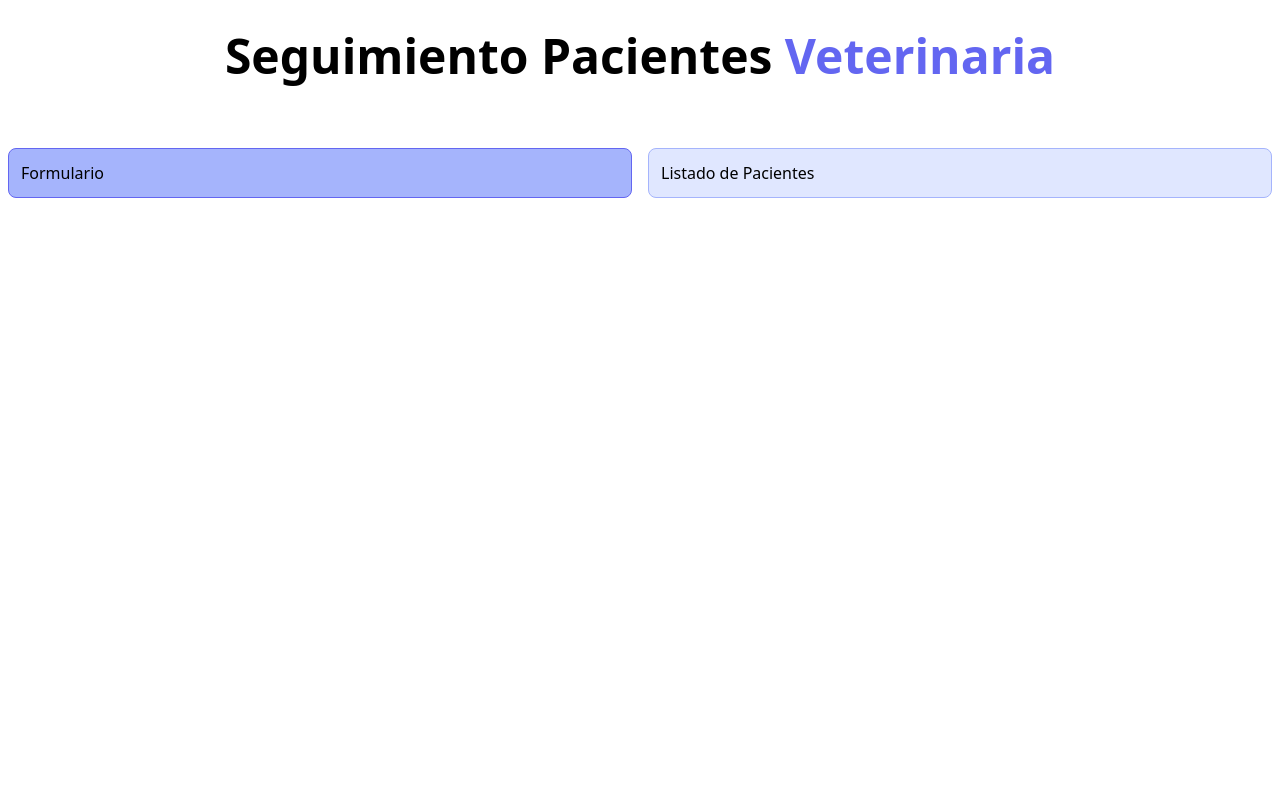
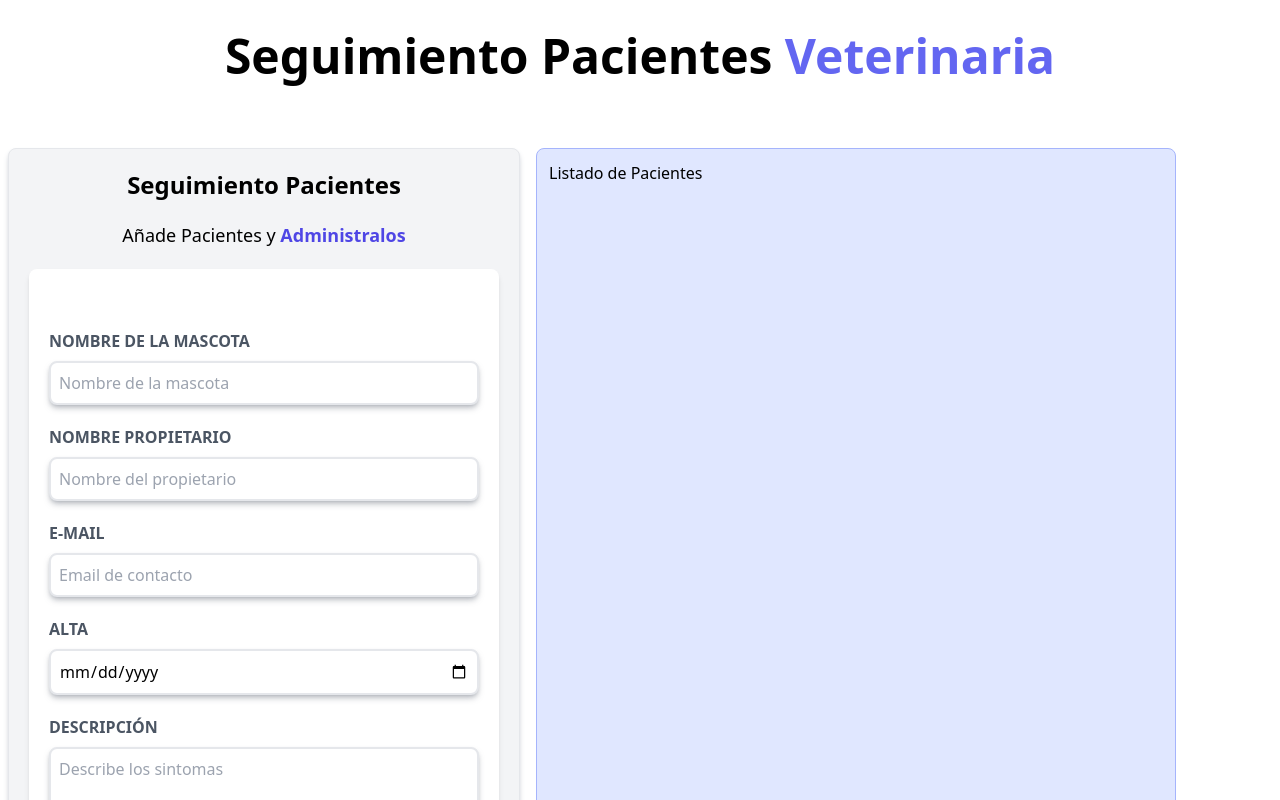
Before and after one commit to Luis-Salinas-SD/citas, a React (Vite) app: page / in a window 1280 px wide. Shown: the top 800 px of the page. Built offline with nearby package versions, Linux system fonts and the light colour scheme.

Commit message:
view form ready

```diff
--- a/src/components/Formulario.jsx
+++ b/src/components/Formulario.jsx
@@ -2,8 +2,36 @@ import React from 'react'
 
 const Formulario = () => {
   return (
-    <div className='bg-indigo-300 w-1/2 rounded-lg border border-indigo-500 p-3 m-2'>
-      <h2>Formulario</h2>
+    <div className='md:w-1/2 lg:w-2/5 bg-gray-100 rounded-lg border border-gray-200 shadow-md shadow-gray-300 p-5 m-2'>
+      <h2 className='font-black text-2xl text-center'>Seguimiento Pacientes</h2>
+      <p className='text-lg mt-5 mb-5 text-center'>
+        Añade Pacientes y {' '}
+        <span className='text-indigo-600 font-bold'>Administralos</span>
+      </p>
+      <form className='bg-white shadow-md rounded-lg py-10 px-5'>
+        <div className='mt-5'>
+          <label htmlFor='mascota' className='block text-gray-600 uppercase font-bold'>Nombre de la mascota</label>
+          <input id='mascota' type='text' placeholder='Nombre de la mascota' className='border-2 w-full p-2 mt-2 placeholder-gray-400 rounded-lg shadow-md shadow-gray-500/40' />
+        </div>
+        <div className='mt-5'>
+          <label htmlFor='propietario' className='block text-gray-600 uppercase font-bold'>Nombre Propietario</label>
+          <input id='propietario' type='text' placeholder='Nombre del propietario' className='border-2 w-full p-2 mt-2 placeholder-gray-400 rounded-lg shadow-md shadow-gray-500/40' />
+        </div>
+        <div className='mt-5'>
+          <label htmlFor='email' className='block text-gray-600 uppercase font-bold'>E-mail</label>
+          <input id='email' type='email' placeholder='Email de contacto' className='border-2 w-full p-2 mt-2 placeholder-gray-400 rounded-lg shadow-md shadow-gray-500/40' />
+        </div>
+        <div className='mt-5'>
+          <label htmlFor='alta' className='block text-gray-600 uppercase font-bold'>Alta</label>
+          <input id='emaaltal' type='date' className='border-2 w-full p-2 mt-2 placeholder-gray-400 rounded-lg shadow-md shadow-gray-500/40' />
+        </div>
+        <div className='mt-5'>
+          <label htmlFor='alta' className='block text-gray-600 uppercase font-bold'>Descripción</label>
+          <textarea type="text" placeholder='Describe los sintomas' className='border-2 w-full p-2 mt-2 placeholder-gray-400 rounded-lg shadow-md shadow-gray-500/40' />
+        </div>
+
+        <input type='submit' className='bg-indigo-600 w-full p-3 text-white uppercase font-bold my-6 hover:bg-indigo-700 cursor-pointer'/>
+      </form>
     </div>
   )
 }
--- a/src/components/ListadoPacientes.jsx
+++ b/src/components/ListadoPacientes.jsx
@@ -2,7 +2,7 @@ import React from 'react'
 
 const ListadoPacientes = () => (
 
-    <div className='bg-indigo-100 w-1/2 rounded-lg border border-indigo-300 p-3 m-2'>
+    <div className='md:w-1/2 lg:w3/5 bg-indigo-100 rounded-lg border border-indigo-300 p-3 m-2'>
         <h2>Listado de Pacientes</h2>
     </div>
 
```
